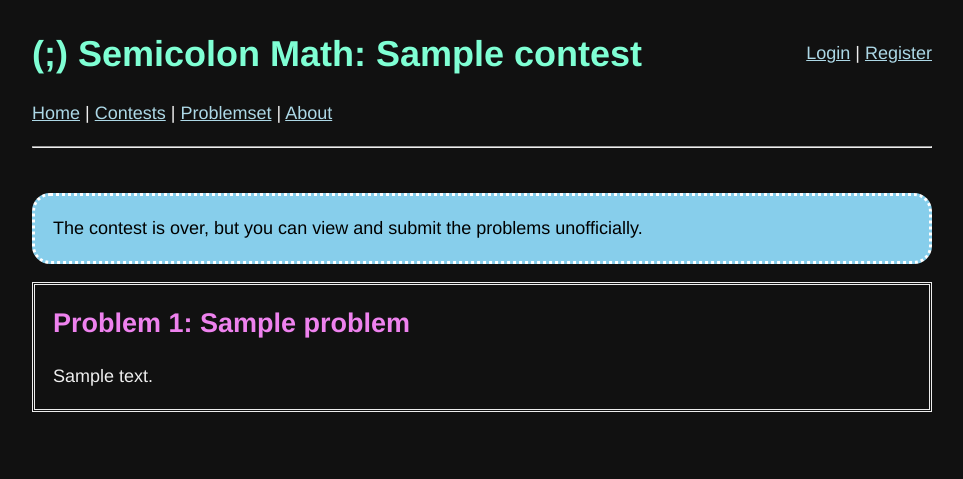
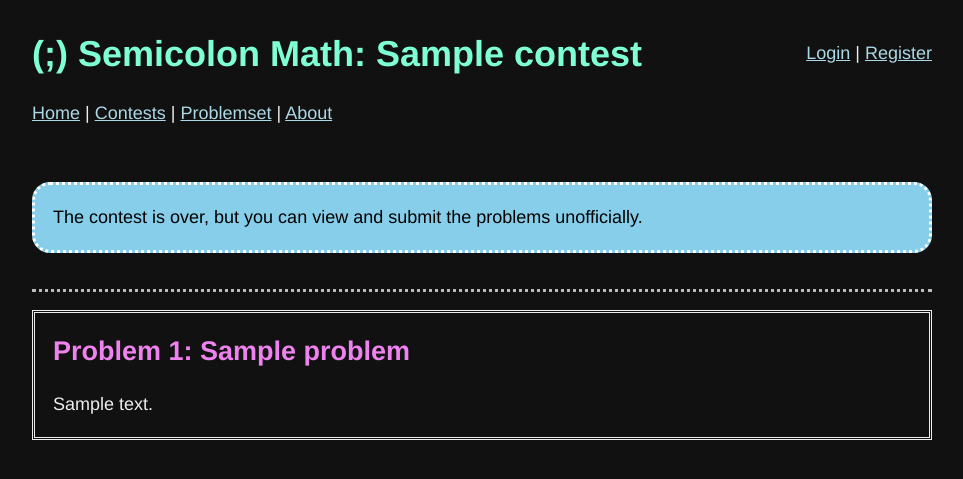
Before and after one commit to bkf2020/semicolon, a Django app: page /contests/1/arena/ in a window 1280 px wide. Shown: the top 479 px of the page, without its empty margins (158-1121 px from the left). Run offline with Django 4.2, Linux system fonts and the light colour scheme; tables that the repository leaves empty hold one stand-in row (values such as "Sample post").

Commit message:
Make the sticky bar in contest arena show messages and timer only

```diff
--- a/contests/templates/contests/arena.html
+++ b/contests/templates/contests/arena.html
@@ -8,7 +8,6 @@
 		<link rel="stylesheet" type="text/css" href="{% static 'css/main.css' %}" />
 	</head>
 	<body>
-		<div style="position: sticky; top: 0; background-color: #111; padding-bottom: 1em;">
 		<div style="display: flex; justify-content: space-between; align-items: center;">
 			<div>
 				<h1>(;) Semicolon Math: {{ contest.name }} </h1>
@@ -31,6 +30,7 @@
 			<a href="{% url 'blog-about' %}">About</a>
 		</nav>
 
+		<div style="position: sticky; top: 0; background-color: #111; padding: 1em 0em; margin-bottom: 1em; border-bottom: dotted; border-bottom-color: #bbb;">
 			{% if contest.running %}
 				<div class="timerDiv">
 					<h2>
@@ -39,9 +39,6 @@
 					</h2>
 				</div>
 			{% endif %}
-			<hr/>
-		</div>
-
 			{% if messages %}
 				{% for message in messages %}
 					<div class="alert alert-{{ message.tags }}">
@@ -49,6 +46,7 @@
 					</div>
 				{% endfor %}
 			{% endif %}
+		</div>
 
 		{% if contest_problems %}
 			{% for contest_problem in contest_problems %}
```
Lines whose indentation alone changed are shown as unchanged.
